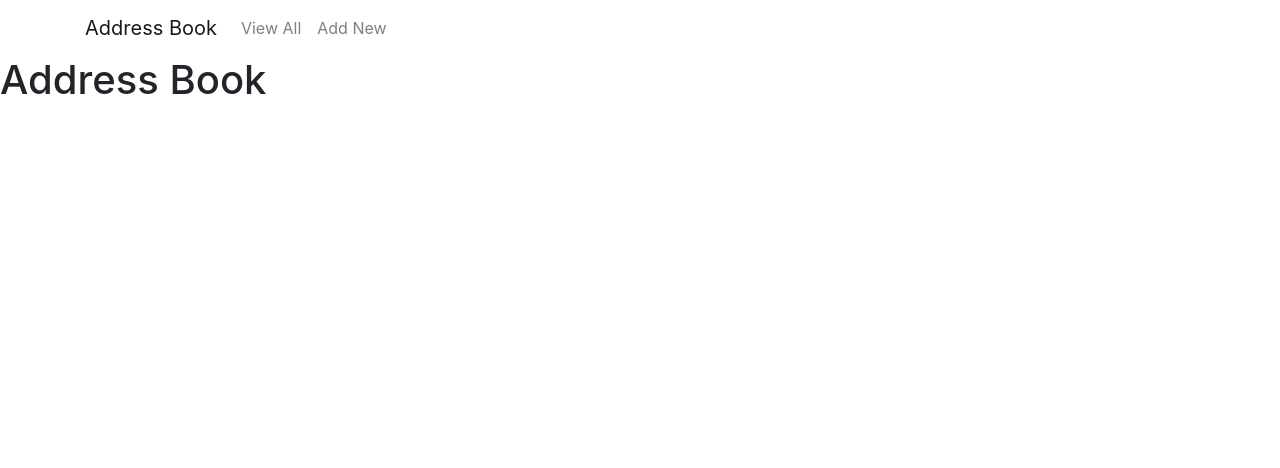
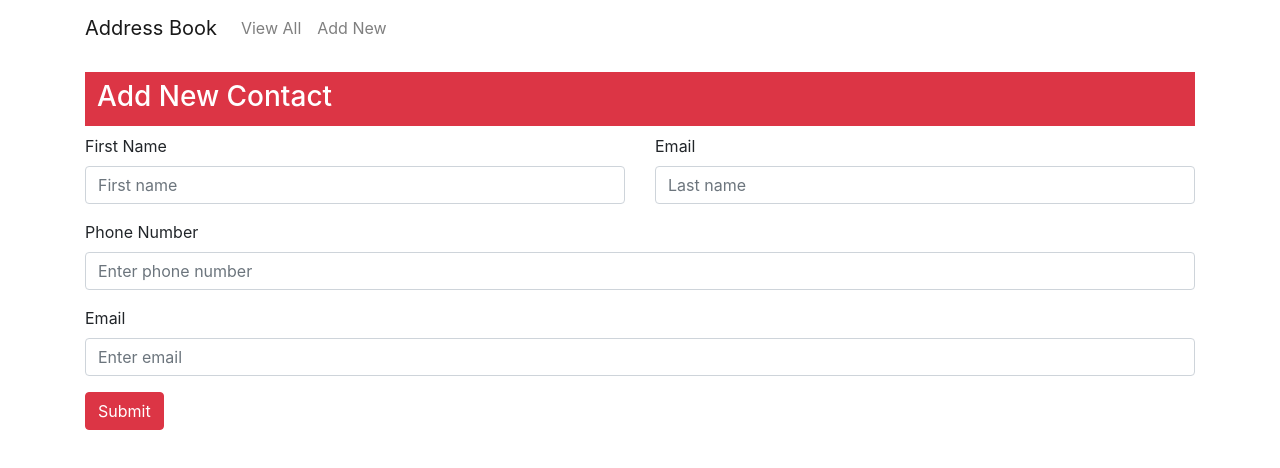
Before and after one commit to Zakauddin/Address-Book, a React (Create React App) app in the folder frontend/: page /new_contact in a window 1280 px wide. Shown: the top 468 px of the page. Built offline with nearby package versions, Linux system fonts and the light colour scheme.

Commit message:
New Contact functionality added

```diff
--- a/frontend/src/components/AddressBook.js
+++ b/frontend/src/components/AddressBook.js
@@ -27,7 +27,9 @@ class AddressBook {
         this.contacts.splice(index, 1);
     }
 
-
+    add_contact(data) {
+        this.contacts.push(new Contact(data.first_name, data.last_name, data.phone, data.email))
+    }
 }
 
 module.exports = AddressBook;
--- a/frontend/src/components/Home.js
+++ b/frontend/src/components/Home.js
@@ -18,9 +18,9 @@ const Home = ({ addressBook }) =>  {
     };
 
     return (
-        <div>
+        <div className="container pt-3">
             <table className="table">
-                <thead className="thead-dark">
+                <thead className="bg-danger text-white">
                     <tr>
                         <th>First Name</th>
                         <th>Last Name</th>
@@ -38,10 +38,10 @@ const Home = ({ addressBook }) =>  {
                             <td>{contact.phone}</td>
                             <td>{contact.email}</td>
                             <td>
-                                <button className="btn btn-dark" onClick={() => temp(index)}>{"edit"}</button>
+                                <button className="btn btn-danger" onClick={() => temp(index)}>{"edit"}</button>
                             </td>
                             <td>
-                                <button className="btn btn-dark" onClick={() => handle_delete_contact(index)}>{"delete"}</button>
+                                <button className="btn btn-danger" onClick={() => handle_delete_contact(index)}>{"delete"}</button>
                             </td>
                         </tr>
                     )) }
--- a/frontend/src/components/NewContact.js
+++ b/frontend/src/components/NewContact.js
@@ -1,9 +1,102 @@
-import React from 'react';
+import React, { useState } from 'react';
 
-const NewContact = ({ addressBook }) =>  {
+const NewContact = ({ addressBook }) => {
+    const [first_name, set_first_name] = useState('');
+    const [last_name, set_last_name] = useState('');
+    const [phone, set_phone] = useState('');
+    const [email, set_email] = useState('');
+
+    const handle_submit = (e) => {
+        e.preventDefault();
+
+        alert("New Contact Added!")
+
+        const contact = {
+            first_name: first_name,
+            last_name: last_name,
+            phone: phone,
+            email: email,
+        };
+
+        addressBook.add_contact(contact);
+
+        set_first_name('');
+        set_last_name('');
+        set_phone('');
+        set_email('');
+    };
 
     return (
-        <h1>Address Book</h1>
+        <div className="container pt-3">
+            <div className="p-1 bg-danger text-white">
+                <h3 className="pl-2 pt-1">Add New Contact</h3>
+            </div>
+            <form onSubmit={handle_submit}>
+                <div className="mt-2 row">
+                    <div className="col">
+                        <label htmlFor="first-name">First Name</label>
+                    </div>
+                    <div className="col">
+                        <label htmlFor="last-name">Email</label>
+                    </div>
+                </div>
+                <div className="row">
+                    <div className="col">
+                        <input
+                            type="text"
+                            className="form-control"
+                            id="first-name"
+                            placeholder="First name"
+                            value={first_name}
+                            onChange={(e) => set_first_name(e.target.value)}
+                            required
+                        />
+                    </div>
+                    <div className="col">
+                        <input
+                            type="text"
+                            className="form-control"
+                            id="last-name"
+                            placeholder="Last name"
+                            value={last_name}
+                            onChange={(e) => set_last_name(e.target.value)}
+                            required
+                        />
+                    </div>
+                </div>
+                <div className="mt-3">
+                    <label htmlFor="phone">Phone Number</label>
+                    <input
+                        type="tel"
+                        className="form-control"
+                        id="phone"
+                        pattern="[0][0-9]{11}"
+                        placeholder="Enter phone number"
+                        value={phone}
+                        onChange={(e) => set_phone(e.target.value)}
+                        required
+                    />
+                </div>
+                <div className="mt-3">
+                    <label htmlFor="email">Email</label>
+                    <input
+                        type="email"
+                        className="form-control"
+                        id="email"
+                        aria-describedby="emailHelp"
+                        placeholder="Enter email"
+                        value={email}
+                        onChange={(e) => set_email(e.target.value)}
+                        required
+                    />
+                </div>
+                <div className="mt-3">
+                    <button type="submit" className="btn btn-danger">
+                        Submit
+                    </button>
+                </div>
+            </form>
+        </div>
     );
 };
 
```
Also changed, not shown: frontend/src/components/NavBar.js (indentation only).
